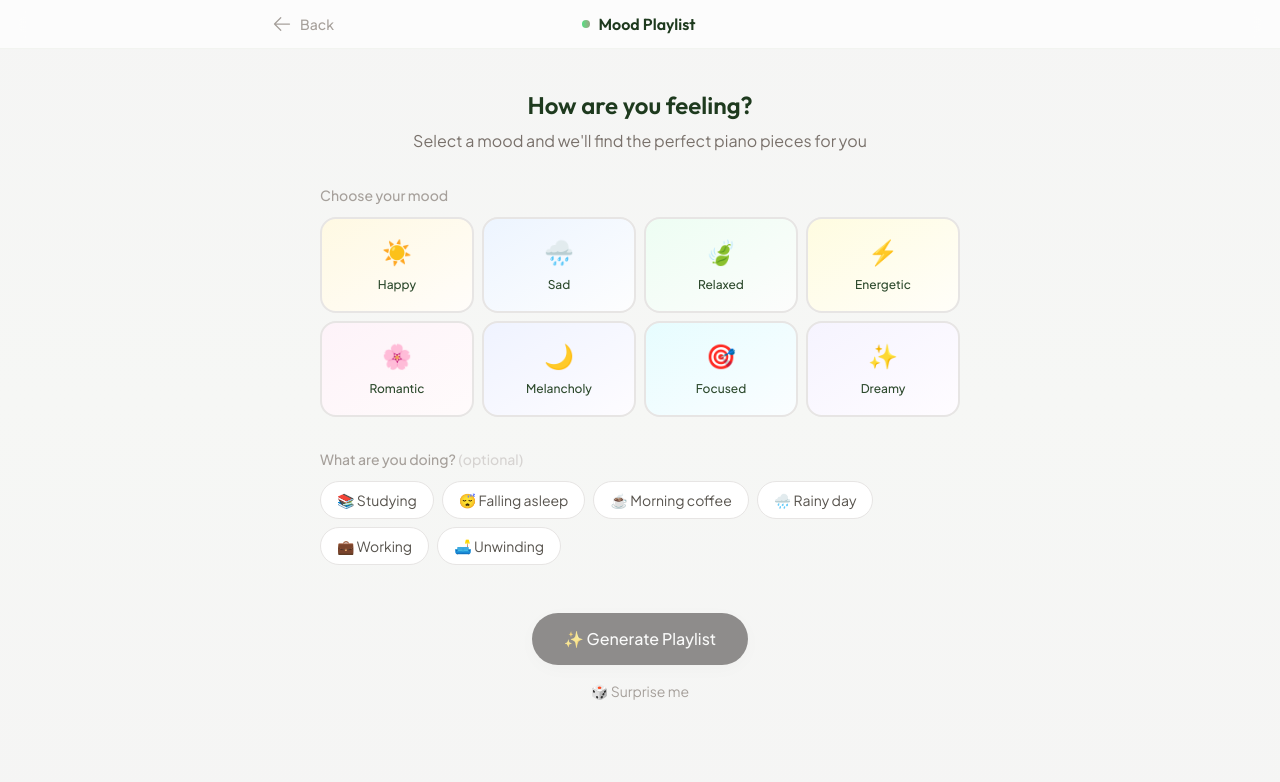
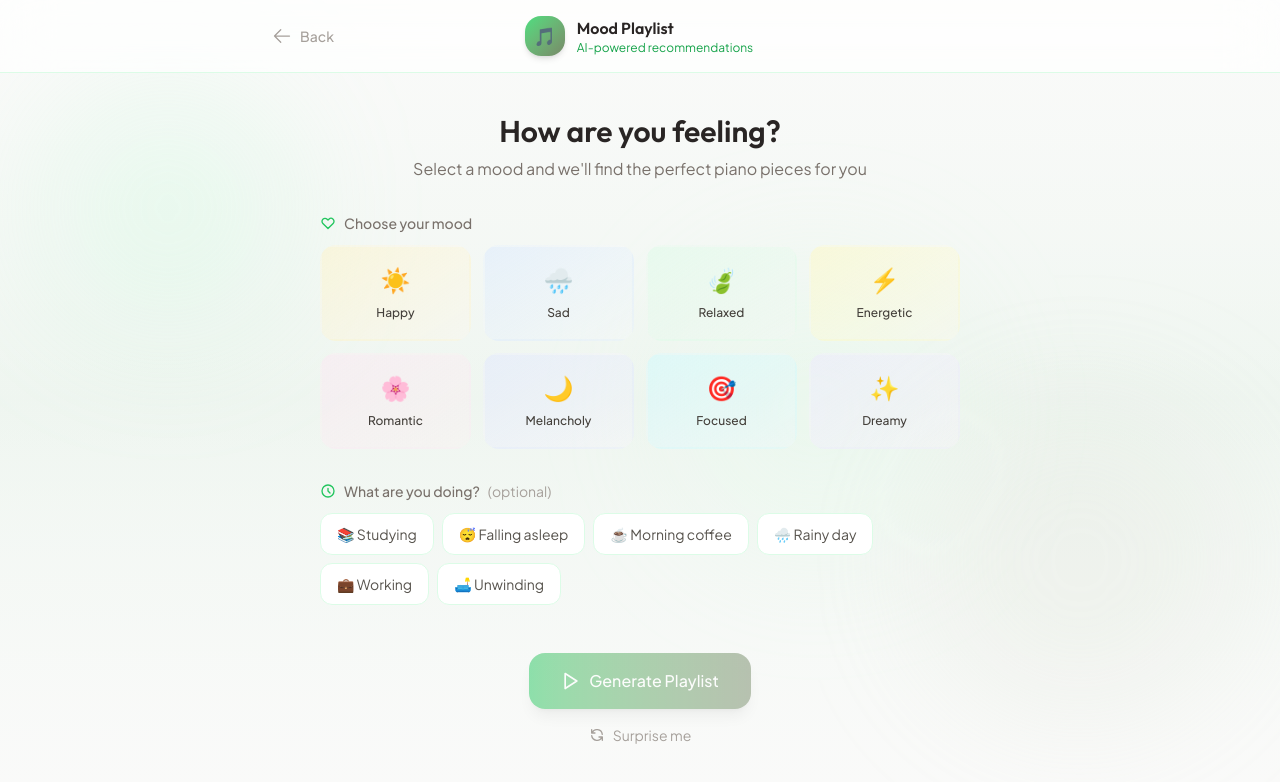
Before and after one commit to fajarrm15/ai-pianist-web, a Next.js app: page /playlist in a window 1280 px wide. Shown: the top 782 px of the page. Built offline with nearby package versions, Linux system fonts and the light colour scheme.

Commit message:
fix : page design

```diff
--- a/pages/playlist/index.tsx
+++ b/pages/playlist/index.tsx
@@ -127,13 +127,20 @@ export default function PlaylistPage() {
         <title>Mood Playlist — Piano Companion</title>
       </Head>
 
-      <main className="min-h-screen bg-gradient-to-b from-stone-100 via-sage-50 to-stone-100">
+      <main className="min-h-screen bg-gradient-to-b from-stone-50 via-mint-50/30 to-stone-50">
+        {/* Decorative background elements */}
+        <div className="fixed inset-0 overflow-hidden pointer-events-none">
+          <div className="absolute top-20 left-10 w-64 h-64 bg-mint-200/20 rounded-full blur-3xl" />
+          <div className="absolute bottom-20 right-10 w-80 h-80 bg-sage-200/20 rounded-full blur-3xl" />
+          <div className="absolute top-1/3 right-1/4 w-72 h-72 bg-mint-100/20 rounded-full blur-3xl" />
+        </div>
+
         {/* Header */}
-        <header className="glass border-b border-sage-100/50 sticky top-0 z-10">
-          <div className="max-w-3xl mx-auto px-4 py-3 flex items-center justify-between">
+        <header className="bg-white/70 backdrop-blur-xl border-b border-mint-100 sticky top-0 z-10">
+          <div className="max-w-3xl mx-auto px-4 py-4 flex items-center justify-between">
             <Link
               href="/"
-              className="flex items-center gap-2 text-stone-400 hover:text-forest-600 transition-colors"
+              className="flex items-center gap-2 text-stone-400 hover:text-mint-600 transition-colors cursor-pointer"
             >
               <svg
                 className="w-5 h-5"
@@ -151,26 +158,35 @@ export default function PlaylistPage() {
               <span className="text-sm font-medium">Back</span>
             </Link>
 
-            <div className="flex items-center gap-2">
-              <div className="w-2 h-2 rounded-full bg-gradient-to-r from-mint-400 to-sage-400" />
-              <h1 className="font-display font-semibold text-forest-800">
-                Mood Playlist
-              </h1>
+            <div className="flex items-center gap-3">
+              <div className="w-10 h-10 rounded-2xl bg-gradient-to-br from-mint-400 to-sage-500 flex items-center justify-center shadow-md">
+                <span className="text-lg">🎵</span>
+              </div>
+              <div>
+                <h1 className="font-display font-semibold text-stone-800">
+                  Mood Playlist
+                </h1>
+                <p className="text-xs text-mint-600">
+                  AI-powered recommendations
+                </p>
+              </div>
             </div>
 
             <div className="w-16" />
           </div>
         </header>
 
-        <div className="max-w-2xl mx-auto px-4 py-10">
+        <div className="max-w-2xl mx-auto px-4 py-10 relative z-0">
           {result ? (
             // Results View
             <div className="space-y-6 animate-fade-in">
               <div className="text-center">
-                <span className="text-5xl mb-4 block">
-                  {getMoodData(result.mood)?.emoji}
-                </span>
-                <h2 className="font-display text-2xl font-semibold text-forest-800 mb-2">
+                <div className="inline-flex items-center justify-center w-20 h-20 rounded-3xl bg-gradient-to-br from-mint-100 to-sage-100 mb-4 shadow-sm">
+                  <span className="text-4xl">
+                    {getMoodData(result.mood)?.emoji}
+                  </span>
+                </div>
+                <h2 className="font-display text-2xl font-semibold text-stone-800 mb-2">
                   Your {getMoodData(result.mood)?.label} Playlist
                 </h2>
                 <p className="text-stone-500">{result.intro}</p>
@@ -180,11 +196,11 @@ export default function PlaylistPage() {
                 {result.pieces.map((piece, index) => (
                   <div
                     key={index}
-                    className="bg-white border border-stone-200 rounded-2xl p-5 shadow-card hover:shadow-card-hover transition-all"
+                    className="bg-white border border-mint-100 rounded-2xl p-5 shadow-sm hover:shadow-md hover:border-mint-200 transition-all"
                   >
                     <div className="flex justify-between items-start mb-2">
                       <div>
-                        <h3 className="font-display font-semibold text-forest-800">
+                        <h3 className="font-display font-semibold text-stone-800">
                           {piece.title}
                         </h3>
                         <p className="text-stone-400 text-sm">
@@ -192,7 +208,7 @@ export default function PlaylistPage() {
                         </p>
                       </div>
                       {piece.difficulty && (
-                        <span className="text-xs bg-sage-100/50 text-sage-600 px-2.5 py-1 rounded-full">
+                        <span className="text-xs bg-mint-50 text-mint-700 px-2.5 py-1 rounded-full border border-mint-200">
                           {piece.difficulty}
                         </span>
                       )}
@@ -207,7 +223,7 @@ export default function PlaylistPage() {
                         )}`}
                         target="_blank"
                         rel="noopener noreferrer"
-                        className="inline-flex items-center gap-1.5 text-sm text-mint-600 hover:text-mint-500 transition-colors cursor-pointer"
+                        className="inline-flex items-center gap-1.5 text-sm text-mint-600 hover:text-mint-700 transition-colors cursor-pointer font-medium"
                       >
                         <svg
                           className="w-4 h-4"
@@ -227,17 +243,18 @@ export default function PlaylistPage() {
                 <button
                   onClick={generatePlaylist}
                   disabled={isLoading}
-                  className="px-5 py-2.5 bg-white hover:bg-stone-50 border border-stone-200 text-stone-700
-                           rounded-full text-sm font-medium transition-all disabled:opacity-50 cursor-pointer disabled:cursor-not-allowed"
+                  className="px-5 py-2.5 bg-white hover:bg-mint-50 border border-mint-200 text-stone-700
+                           rounded-xl text-sm font-medium transition-all disabled:opacity-50 cursor-pointer disabled:cursor-not-allowed
+                           hover:border-mint-300"
                 >
                   {isLoading ? "Generating..." : "🔄 Regenerate"}
                 </button>
                 <button
                   onClick={reset}
-                  className="px-5 py-2.5 bg-stone-800 hover:bg-stone-900 text-white
-                           rounded-full text-sm font-medium transition-all shadow-soft cursor-pointer"
+                  className="px-5 py-2.5 bg-gradient-to-r from-mint-500 to-sage-500 hover:from-mint-600 hover:to-sage-600 text-white
+                           rounded-xl text-sm font-medium transition-all shadow-md cursor-pointer hover:shadow-lg"
                 >
-                  New Playlist
+                  ✨ New Playlist
                 </button>
               </div>
             </div>
@@ -245,7 +262,7 @@ export default function PlaylistPage() {
             // Selection View
             <div className="space-y-8 animate-fade-in">
               <div className="text-center">
-                <h2 className="font-display text-2xl font-semibold text-forest-800 mb-2">
+                <h2 className="font-display text-3xl font-semibold text-stone-800 mb-2">
                   How are you feeling?
                 </h2>
                 <p className="text-stone-500">
@@ -256,10 +273,23 @@ export default function PlaylistPage() {
 
               {/* Mood Grid */}
               <div>
-                <p className="text-sm font-medium text-stone-400 mb-3">
+                <p className="text-sm font-medium text-stone-500 mb-3 flex items-center gap-2">
+                  <svg
+                    className="w-4 h-4 text-mint-500"
+                    fill="none"
+                    viewBox="0 0 24 24"
+                    stroke="currentColor"
+                    strokeWidth={2}
+                  >
+                    <path
+                      strokeLinecap="round"
+                      strokeLinejoin="round"
+                      d="M4.318 6.318a4.5 4.5 0 000 6.364L12 20.364l7.682-7.682a4.5 4.5 0 00-6.364-6.364L12 7.636l-1.318-1.318a4.5 4.5 0 00-6.364 0z"
+                    />
+                  </svg>
                   Choose your mood
                 </p>
-                <div className="grid grid-cols-4 gap-2">
+                <div className="grid grid-cols-4 gap-3">
                   {MOODS.map((mood) => (
                     <button
                       key={mood.id}
@@ -269,13 +299,13 @@ export default function PlaylistPage() {
                         bg-gradient-to-br ${mood.bg}
                         ${
                           selectedMood === mood.id
-                            ? "border-mint-400 shadow-md scale-[1.02] bg-white"
-                            : "border-stone-200 hover:border-mint-300 bg-white"
+                            ? "border-mint-400 shadow-md scale-[1.02] ring-2 ring-mint-200"
+                            : "border-transparent hover:border-mint-200 hover:shadow-sm"
                         }
                       `}
                     >
                       <span className="text-2xl block mb-1">{mood.emoji}</span>
-                      <span className="text-xs font-medium text-forest-700">
+                      <span className="text-xs font-medium text-stone-700">
                         {mood.label}
                       </span>
                     </button>
@@ -285,9 +315,22 @@ export default function PlaylistPage() {
 
               {/* Situation Tags */}
               <div>
-                <p className="text-sm font-medium text-stone-400 mb-3">
+                <p className="text-sm font-medium text-stone-500 mb-3 flex items-center gap-2">
+                  <svg
+                    className="w-4 h-4 text-mint-500"
+                    fill="none"
+                    viewBox="0 0 24 24"
+                    stroke="currentColor"
+                    strokeWidth={2}
+                  >
+                    <path
+                      strokeLinecap="round"
+                      strokeLinejoin="round"
+                      d="M12 8v4l3 3m6-3a9 9 0 11-18 0 9 9 0 0118 0z"
+                    />
+                  </svg>
                   What are you doing?{" "}
-                  <span className="text-stone-300">(optional)</span>
+                  <span className="text-stone-400 font-normal">(optional)</span>
                 </p>
                 <div className="flex flex-wrap gap-2">
                   {SITUATIONS.map((situation) => (
@@ -301,11 +344,11 @@ export default function PlaylistPage() {
                         )
                       }
                       className={`
-                        px-4 py-2 rounded-full text-sm transition-all cursor-pointer
+                        px-4 py-2.5 rounded-xl text-sm transition-all cursor-pointer
                         ${
                           selectedSituation === situation.id
-                            ? "bg-stone-800 text-white shadow-soft"
-                            : "bg-white text-stone-600 border border-stone-200 hover:border-mint-300"
+                            ? "bg-gradient-to-r from-mint-500 to-sage-500 text-white shadow-md"
+                            : "bg-white text-stone-600 border border-mint-100 hover:border-mint-300 hover:bg-mint-50"
                         }
                       `}
                     >
@@ -317,7 +360,7 @@ export default function PlaylistPage() {
 
               {/* Error */}
               {error && (
-                <div className="text-center text-red-600 bg-red-50/50 backdrop-blur-sm py-3 px-4 rounded-xl text-sm border border-red-100">
+                <div className="text-center text-red-600 bg-red-50 py-3 px-4 rounded-xl text-sm border border-red-100">
                   {error}
                 </div>
               )}
@@ -327,9 +370,9 @@ export default function PlaylistPage() {
                 <button
                   onClick={generatePlaylist}
                   disabled={!selectedMood || isLoading}
-                  className="px-8 py-3.5 bg-stone-800 hover:bg-stone-900 text-white
-                           rounded-full font-medium transition-all shadow-soft cursor-pointer
-                           disabled:opacity-50 disabled:cursor-not-allowed"
+                  className="px-8 py-4 bg-gradient-to-r from-mint-500 to-sage-500 hover:from-mint-600 hover:to-sage-600 text-white
+                           rounded-2xl font-medium transition-all shadow-lg cursor-pointer
+                           disabled:opacity-50 disabled:cursor-not-allowed hover:shadow-xl hover:scale-105 active:scale-100"
                 >
                   {isLoading ? (
                     <span className="flex items-center gap-2">
@@ -352,10 +395,25 @@ export default function PlaylistPage() {
                           d="M4 12a8 8 0 018-8V0C5.373 0 0 5.373 0 12h4zm2 5.291A7.962 7.962 0 014 12H0c0 3.042 1.135 5.824 3 7.938l3-2.647z"
                         />
                       </svg>
-                      Creating playlist...
+                      Creating your playlist...
                     </span>
                   ) : (
-                    "✨ Generate Playlist"
+                    <span className="flex items-center gap-2">
+                      <svg
+                        className="w-5 h-5"
+                        fill="none"
+                        viewBox="0 0 24 24"
+                        stroke="currentColor"
+                        strokeWidth={2}
+                      >
+                        <path
+                          strokeLinecap="round"
+                          strokeLinejoin="round"
+                          d="M5 3l14 9-14 9V3z"
+                        />
+                      </svg>
+                      Generate Playlist
+                    </span>
                   )}
                 </button>
 
@@ -366,10 +424,23 @@ export default function PlaylistPage() {
                     setSelectedMood(randomMood);
                   }}
                   disabled={isLoading}
-                  className="block mx-auto mt-4 text-sm text-stone-400 hover:text-mint-600
+                  className="flex items-center gap-2 mx-auto mt-4 text-sm text-stone-400 hover:text-mint-600
                            transition-colors disabled:opacity-50 cursor-pointer disabled:cursor-not-allowed"
                 >
-                  🎲 Surprise me
+                  <svg
+                    className="w-4 h-4"
+                    fill="none"
+                    viewBox="0 0 24 24"
+                    stroke="currentColor"
+                    strokeWidth={2}
+                  >
+                    <path
+                      strokeLinecap="round"
+                      strokeLinejoin="round"
+                      d="M4 4v5h.582m15.356 2A8.001 8.001 0 004.582 9m0 0H9m11 11v-5h-.581m0 0a8.003 8.003 0 01-15.357-2m15.357 2H15"
+                    />
+                  </svg>
+                  Surprise me
                 </button>
               </div>
             </div>
```
Also changed, not shown: pages/piano/index.tsx (+132 -18 lines).
